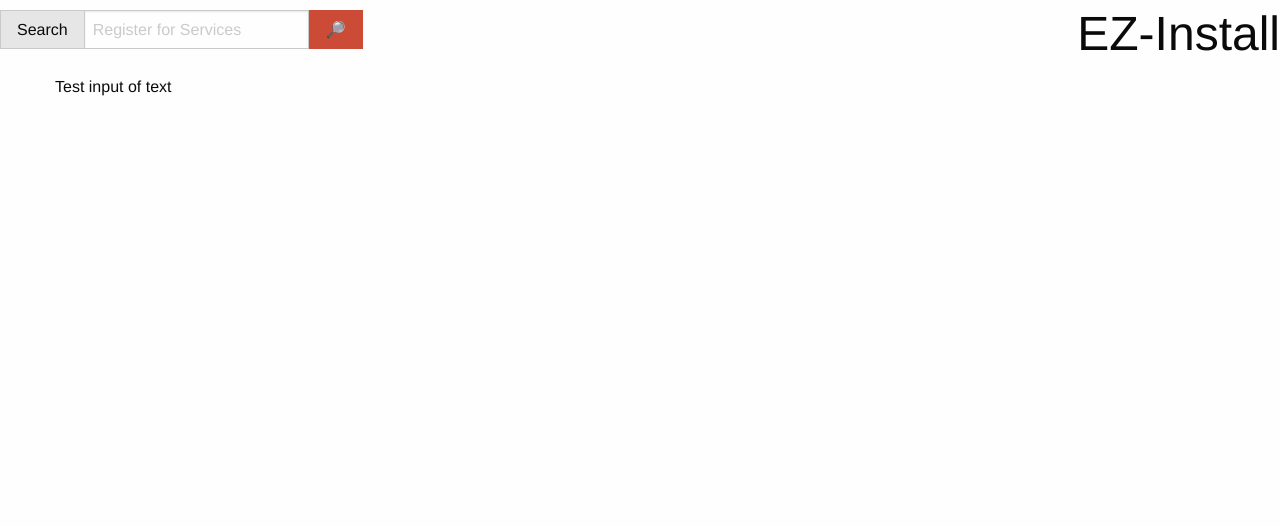
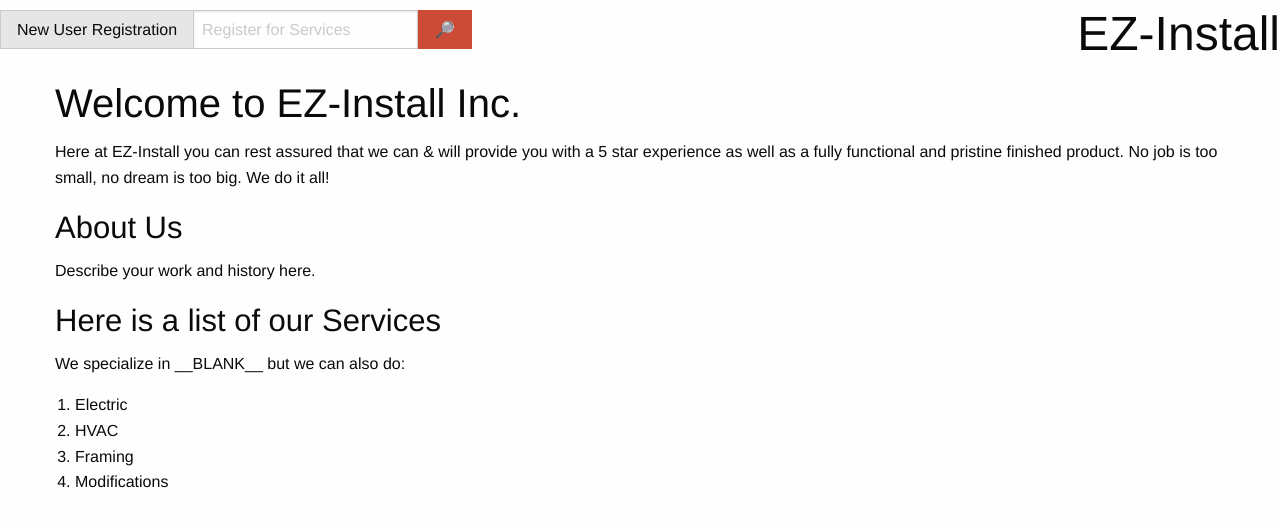
Before and after one commit to BinaryBitBytes/EZ-Install, a plain HTML site: page index.html in a window 1280 px wide. Drawn offline with nearby package versions, Linux system fonts and the light colour scheme.

Commit message:
updated template and inserted body tags and sections. Limited styling at the moment. Inserted list and added small amount of dummy content

```diff
--- a/index.html
+++ b/index.html
@@ -15,7 +15,7 @@
         <header class="align-justify flex-container flex-dir-column large-flex-dir-row align-middle">
             <div class="cell-large-4">
                 <section class="input-group">
-                  <span class="input-group-label small-4 medium-4 large-4">Search</span>
+                  <span class="input-group-label small-4 medium-4 large-4">New User Registration</span>
                   <input id="the-one-input-to-rule-them-all" class="input-group-field" type="text"
                     placeholder="Register for Services">
                   <div class="input-group-button">
@@ -23,17 +23,38 @@
                   </div>
                 </section>
             </div>
-
-            <div class="cell-large-4">
-                <h1>EZ-Install</h1>
-            </div>
+            <section>
+                <div class="cell-large-4" >
+                    <h1>EZ-Install</h1>
+                </div>
+            </section>
         </header>
 
         <article class="grid-container">
-            <div class="medium-9 cell small-order-1 medium-order-2" id="main-content"></div>
+            <div class="medium-9 cell small-order-1 medium-order-2" id="main-content">
                 <section class="hero-section">
-                    Test input of text
+                    <div class="hero-section-text">
+                        <h2>Welcome to EZ-Install Inc.</h2>
+                        <p>Here at EZ-Install you can rest assured that we can & will provide you with a 5 star experience as well as a fully functional and pristine finished product. No job is too small, no dream is too big. We do it all!</p>
+                    </div>
                 </section>
+                <section>
+                    <div>
+                        <h3>About Us</h3>
+                        <p>Describe your work and history here.</p>
+                    </div>
+                </section>
+                <section>
+                    <h3>Here is a list of our Services</h3>
+                    <p>We specialize in __BLANK__ but we can also do:</p>
+                    <ol>
+                        <li>Electric</li>
+                        <li>HVAC</li>
+                        <li>Framing</li>
+                        <li>Modifications</li>
+                    </ol>
+                </section>
+
             </div>
         </article>
 
```
